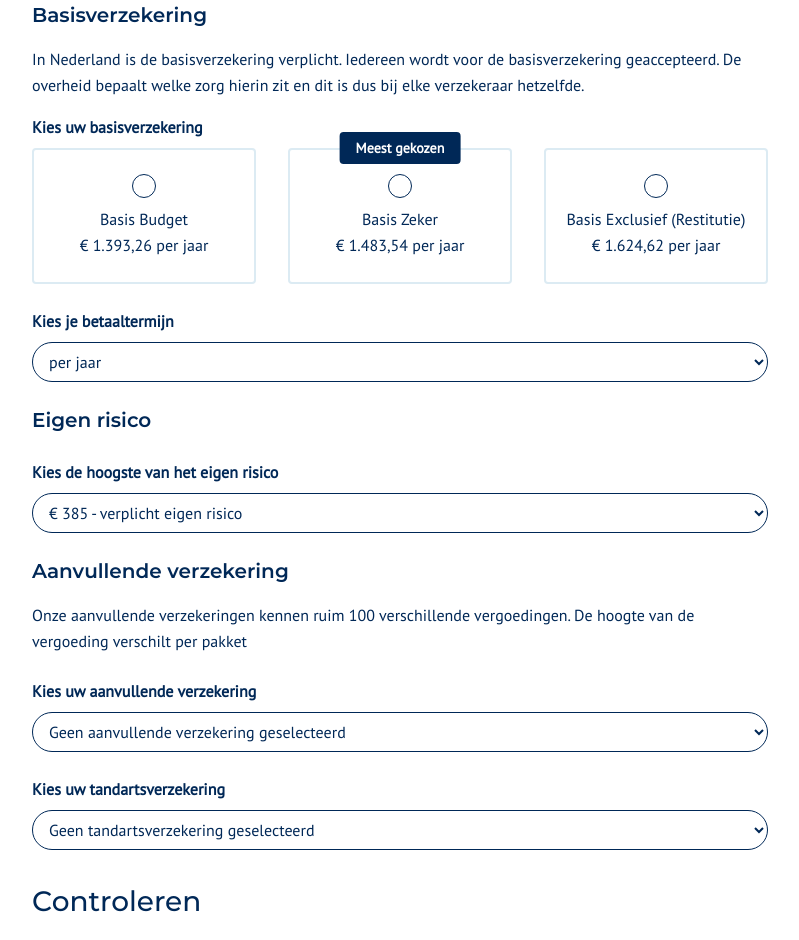
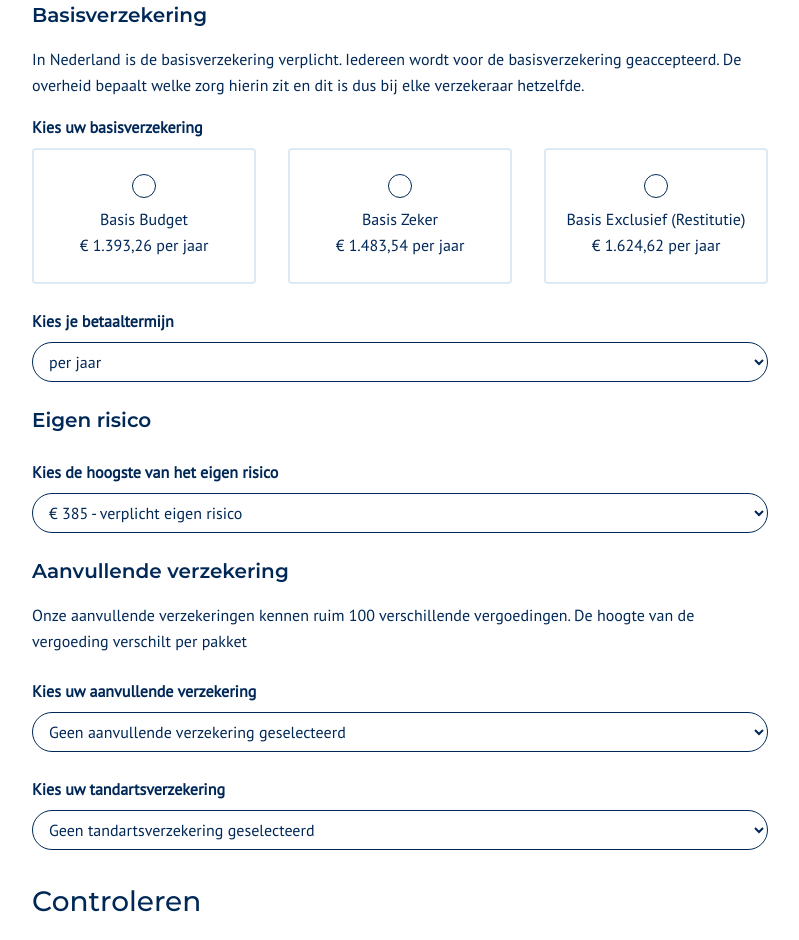
Before and after one commit to yuliakononchuk/Zilveren-Kruis-code-challenge, a Vue app: page / in a window 1280 px wide. Shown: the part 1140-2080 px from the top of the page, without its empty margins (48-847 px from the left). Built offline with nearby package versions, Linux system fonts and the light colour scheme.

Commit message:
Add radio tile

```diff
--- a/src/App.vue
+++ b/src/App.vue
@@ -53,81 +53,30 @@
                                 Kies uw basisverzekering
                             </label>
                             <div class="form-row">
-                                <div class="radio__tile">
-                                    <div
-                                        class="radio custom-radio radio__option"
-                                    >
-                                        <input
-                                            value="Basis Budget"
-                                            type="radio"
+                                <radio-tile
+                                    id="radio-insurance-basis-budget"
+                                    title="Basis Budget"
+                                    price="€ 1.393,26 per jaar"
                                     name="radio-insurance"
-                                            id="radio-insurance-basis-budget"
-                                            class="radio__input custom-control-input"
+                                    @radioTileChange="() => {}"
                                 />
-                                        <label
-                                            for="radio-insurance-basis-budget"
-                                            class="radio__label custom-control-label"
-                                        >
-                                            <p class="radio__description">
-                                                Basis Budget
-                                            </p>
-                                            <p class="radio__price">
-                                                € 1.393,26 per jaar
-                                            </p>
-                                        </label>
-                                    </div>
-                                </div>
-                                <div class="radio__tile radio__tile--choice">
-                                    <div class="badge radio__tile-badge">
-                                        Meest gekozen
-                                    </div>
-                                    <div
-                                        class="radio custom-radio radio__option"
-                                    >
-                                        <input
-                                            value="Basis Zeker"
-                                            type="radio"
+                                <radio-tile
+                                    id="radio-insurance-basis-zeker"
+                                    title="Basis Zeker"
+                                    price="€ 1.483,54 per jaar"
+                                    :selected="true"
+                                    badge_title="Meest gekozen"
                                     name="radio-insurance"
-                                            id="radio-insurance-basis-zeker"
-                                            class="radio__input custom-control-input"
+                                    @radioTileChange="() => {}"
                                 />
-                                        <label
-                                            for="radio-insurance-basis-zeker"
-                                            class="radio__label custom-control-label"
-                                        >
-                                            <p class="radio__description">
-                                                Basis Zeker
-                                            </p>
-                                            <p class="radio__price">
-                                                € 1.483,54 per jaar
-                                            </p>
-                                        </label>
-                                    </div>
-                                </div>
-                                <div class="radio__tile">
-                                    <div
-                                        class="radio custom-radio radio__option"
-                                    >
-                                        <input
-                                            value="Basis Exclusief (Restitutie)"
-                                            type="radio"
+
+                                <radio-tile
+                                    id="radio-insurance-basis-exclusief-(restitutie)"
+                                    title="Basis Exclusief (Restitutie)"
+                                    price="€ 1.624,62 per jaar"
                                     name="radio-insurance"
-                                            id="radio-insurance-basis-exclusief-(restitutie)"
-                                            class="radio__input custom-control-input"
+                                    @radioTileChange="() => {}"
                                 />
-                                        <label
-                                            for="radio-insurance-basis-exclusief-(restitutie)"
-                                            class="radio__label custom-control-label"
-                                        >
-                                            <p class="radio__description">
-                                                Basis Exclusief (Restitutie)
-                                            </p>
-                                            <p class="radio__price">
-                                                € 1.624,62 per jaar
-                                            </p>
-                                        </label>
-                                    </div>
-                                </div>
                             </div>
                         </div>
                     </form-group>
@@ -186,6 +135,7 @@ import SimpleSelect from '@/components/reusable/SimpleSelect.vue';
 import DateSelector from '@/components/reusable/DateSelector.vue';
 import FormGroup from '@/components/reusable/FormGroup.vue';
 import RadioGroup from '@/components/reusable/RadioGroup.vue';
+import RadioTile from '@/components/reusable/RadioTile.vue';
 import TheContactCard from '@/components/single_instance/TheContactCard.vue';
 import options from '@/constants/options.js';
 
@@ -199,6 +149,7 @@ export default {
         DateSelector,
         FormGroup,
         RadioGroup,
+        RadioTile,
         TheContactCard
     },
     computed: {
--- a/src/components/reusable/RadioGroup.vue
+++ b/src/components/reusable/RadioGroup.vue
@@ -8,9 +8,10 @@
                     :key="option.id"
                     :id="option.id"
                     :name="name"
-                    :value="option.value"
                     @optionChange="handleChange"
-                />
+                >
+                    {{ option.value }}
+                </radio-option>
             </div>
         </div>
     </div>
--- a/src/components/reusable/RadioOption.vue
+++ b/src/components/reusable/RadioOption.vue
@@ -9,7 +9,7 @@
             @change="handleChange"
         />
         <label class="radio__label custom-control-label" :for="id">
-            {{ value }}
+            <slot></slot>
         </label>
     </div>
 </template>
@@ -19,10 +19,6 @@ export default {
     name: 'RadioOption',
     props: {
         id: {
-            type: String,
-            required: true
-        },
-        value: {
             type: String,
             required: true
         },
--- /dev/null
+++ b/src/components/reusable/RadioTile.vue
@@ -0,0 +1,59 @@
+<template>
+    <div :class="['radio__tile', { 'radio__tile--choice': selected }]">
+        <div v-if="badgeTitle.length" class="badge radio__tile-badge">
+            {{ badgeTitle }}
+        </div>
+        <radio-option :id="id" :name="name" @optionChange="handleChange">
+            <p class="radio__description">
+                {{ title }}
+            </p>
+            <p class="radio__price">
+                {{ price }}
+            </p>
+        </radio-option>
+    </div>
+</template>
+
+<script>
+import RadioOption from '@/components/reusable/RadioOption.vue';
+
+export default {
+    name: 'RadioTile',
+    components: {
+        RadioOption
+    },
+    methods: {
+        handleChange(value) {
+            this.$emit('radioTileChange', value);
+        }
+    },
+    props: {
+        name: {
+            type: String,
+            required: true
+        },
+        selected: {
+            type: Boolean,
+            default: false
+        },
+        id: {
+            type: String,
+            required: true
+        },
+        title: {
+            type: String,
+            required: true
+        },
+        price: {
+            type: String,
+            required: true
+        },
+        badgeTitle: {
+            type: String,
+            default: ''
+        }
+    }
+};
+</script>
+
+<style lang="scss"></style>
```
Lines whose indentation alone changed are shown as unchanged.
